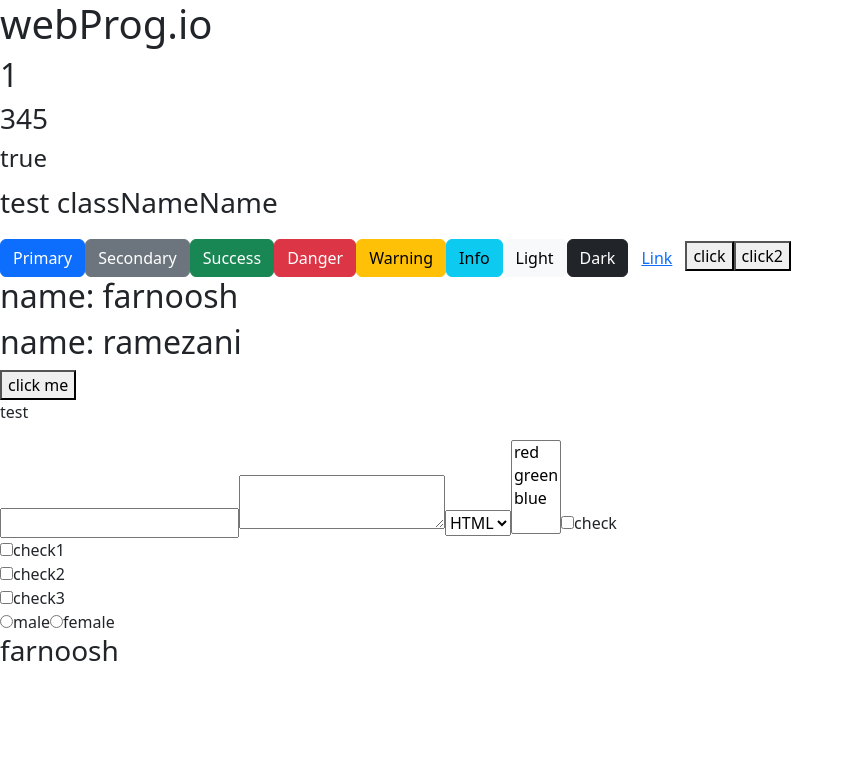
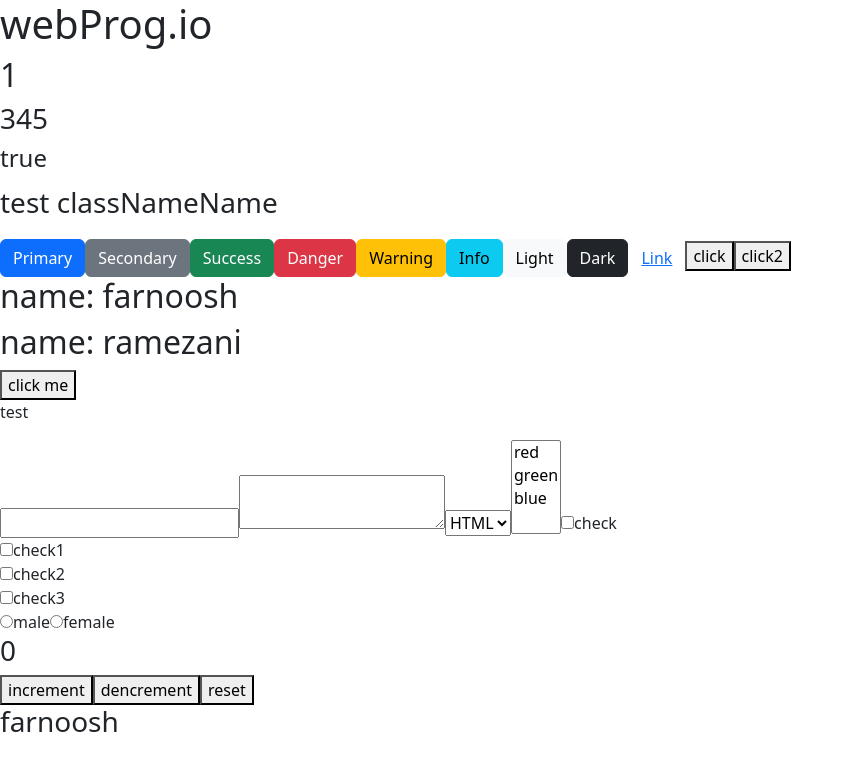
Before and after one commit to Farnoosh-R/react, a React (Create React App) app: page / in a window 1280 px wide. Shown: the top 770 px of the page, without its empty margins (0-854 px from the left). Built offline with nearby package versions, Linux system fonts and the light colour scheme.

Commit message:
useReducer

```diff
--- a/src/Components/Hooks.js
+++ b/src/Components/Hooks.js
@@ -1,17 +1,35 @@
-import React from "react";
-import { useEffect, useState } from "react";
+import { useReducer } from "react";
+
+
+const initialstate = 0;
+const reducer = (state, action) => {
+    switch (action) {
+        case 'increment':
+            return state + 1
+        case 'dencrement':
+            return state - 1
+        case 'reset':
+            return initialstate
+        default:
+            return state
+    }
+}
+
 
 const Hooks = () => {
+// const [counter, setCounter] = useState(0);
 
-
-
-
-
+const [count, dispatch] = useReducer(reducer, initialstate);
 
     return(
         <div>
-
-
+            <h3>{count}</h3>
+            {/*            <button onClick={() => setCounter(counter + 1)}>increment</button>
+            <button onClick={() => setCounter(counter - 1)}>dencrement</button>
+            <button onClick={() => setCounter(0)}>dencrement</button> */}
+            <button onClick={() => dispatch('increment')}>increment</button>
+            <button onClick={() => dispatch('dencrement')}>dencrement</button>
+            <button onClick={() => dispatch('reset')}>reset</button>
         </div>
     );
 
```
